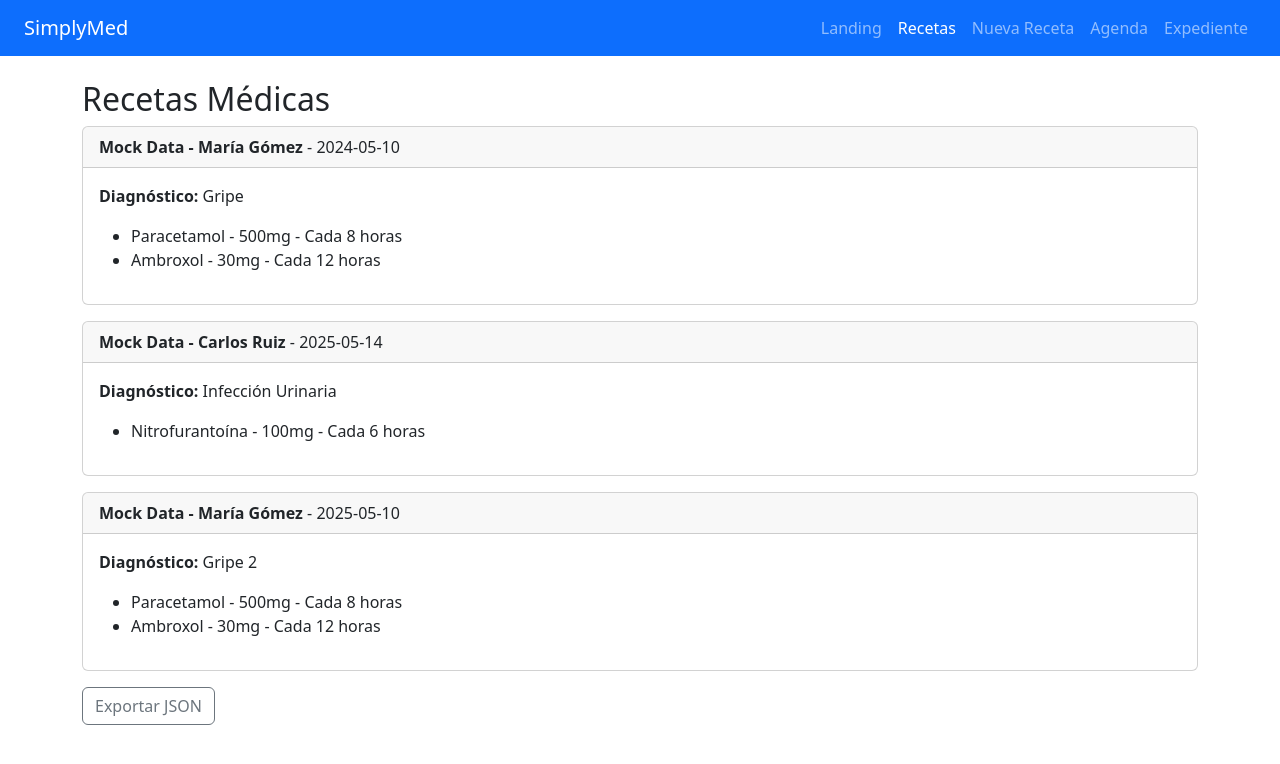
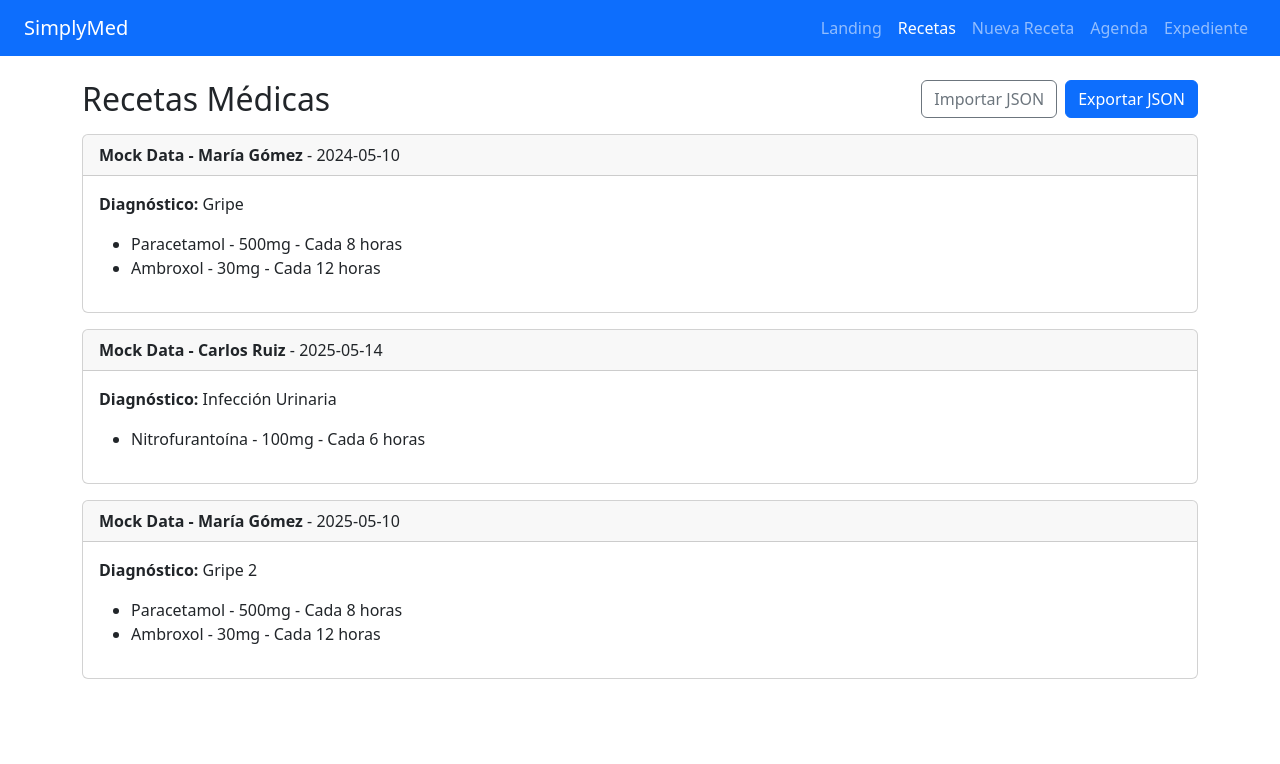
Before and after one commit to FonseAntoIM/SimplyMed, a React (Vite) app in the folder frontend/: page /recetas in a window 1280 px wide. Shown: the top 764 px of the page. Built offline with nearby package versions, Linux system fonts and the light colour scheme.

Commit message:
Update workaround: descarga web y subida java

```diff
--- a/frontend/src/context/RecetaContext.jsx
+++ b/frontend/src/context/RecetaContext.jsx
@@ -7,6 +7,15 @@ const recetaReducer = (state, action) => {
   switch (action.type) {
     case 'AGREGAR_RECETA':
       return [...state, action.payload];
+
+    case 'MERGE_RECETAS':
+      // Fusiona sin duplicar (usa id como clave)
+      const map = new Map(state.map(r => [r.id, r]));
+      for (const r of action.payload) {
+        map.set(r.id, r); // reemplaza si existe, agrega si no
+      }
+      return Array.from(map.values());
+
     default:
       return state;
   }
@@ -19,8 +28,12 @@ export const RecetaProvider = ({ children }) => {
     dispatch({ type: 'AGREGAR_RECETA', payload: nuevaReceta });
   };
 
+  const mergeRecetas = (nuevasRecetas) => {
+    dispatch({ type: 'MERGE_RECETAS', payload: nuevasRecetas });
+  };
+
   return (
-    <RecetaContext.Provider value={{ recetas, agregarReceta }}>
+    <RecetaContext.Provider value={{ recetas, agregarReceta, mergeRecetas }}>
       {children}
     </RecetaContext.Provider>
   );
--- a/frontend/src/hooks/useRecetas.js
+++ b/frontend/src/hooks/useRecetas.js
@@ -1,26 +1,8 @@
 import { useContext } from 'react';
 import { RecetaContext } from '../context/RecetaContext';
 
-function useRecetas() {
-  const { recetas, agregarReceta } = useContext(RecetaContext);
-
-  // Ejemplo: obtener todas las fechas de recetas
-  const fechasRecetas = recetas.map((r) => r.fecha);
-
-  // Ejemplo: recetas del paciente más activo
-  const pacienteConMasRecetas = (() => {
-    const count = {};
-    recetas.forEach(r => count[r.paciente] = (count[r.paciente] || 0) + 1);
-    const max = Object.entries(count).sort((a, b) => b[1] - a[1])[0];
-    return max ? max[0] : null;
-  })();
-
-  return {
-    recetas,
-    agregarReceta,
-    fechasRecetas,
-    pacienteConMasRecetas
-  };
+export default function useRecetas() {
+  const { recetas, agregarReceta, mergeRecetas } = useContext(RecetaContext);
+  const total = recetas.length;
+  return { recetas, total, agregarReceta, mergeRecetas };
 }
-
-export default useRecetas;
--- a/frontend/src/pages/app/Recetas.jsx
+++ b/frontend/src/pages/app/Recetas.jsx
@@ -1,21 +1,61 @@
-import { useContext, useState } from "react";
-//import { RecetaContext } from "../context/RecetaContext";
+// src/pages/app/Recetas.jsx
+import { useState } from 'react';
 import useRecetas from '../../hooks/useRecetas';
-import RecetaCard from "../../components/RecetaCard";
-import Modal from "../../components/Modal";
+import RecetaCard from '../../components/RecetaCard';
+import Modal from '../../components/Modal';
+import { exportRecetasJSON, importarRecetasDesdeArchivo } from '../../utils/jsonIO';
 
-import { exportJson } from "../../services/recetasService";
-import { downloadBlob } from "../../utils/download";
+function Recetas() {
+  const { recetas, mergeRecetas } = useRecetas();
+  const [recetaSeleccionada, setRecetaSeleccionada] = useState(null);
+  const [busy, setBusy] = useState(false);
+  const fileInputId = 'import-json-input';
 
-function Recetas() {;
-  //const { recetas } = useContext(RecetaContext);
-  const { recetas } = useRecetas();
+  const onExport = () => {
+    exportRecetasJSON(recetas, 'recetas');
+  };
 
-  const [recetaSeleccionada, setRecetaSeleccionada] = useState(null);
+  const onPickFile = () => {
+    document.getElementById(fileInputId)?.click();
+  };
+
+  const onFileChange = async (e) => {
+    const file = e.target.files?.[0];
+    if (!file) return;
+    try {
+      setBusy(true);
+      const nuevas = await importarRecetasDesdeArchivo(file);
+      mergeRecetas(nuevas);
+      alert(`✅ Importadas/mergeadas: ${nuevas.length}`);
+    } catch (err) {
+      alert(`❌ Error importando JSON: ${err.message}`);
+    } finally {
+      setBusy(false);
+      e.target.value = ''; // resetea input para volver a seleccionar el mismo archivo si hace falta
+    }
+  };
 
   return (
     <div className="container mt-4">
-      <h2>Recetas Médicas</h2>
+      <div className="d-flex justify-content-between align-items-center mb-3">
+        <h2 className="m-0">Recetas Médicas</h2>
+        <div className="d-flex gap-2">
+          <button className="btn btn-outline-secondary" onClick={onPickFile} disabled={busy}>
+            {busy ? 'Importando…' : 'Importar JSON'}
+          </button>
+          <input
+            id={fileInputId}
+            type="file"
+            accept="application/json"
+            onChange={onFileChange}
+            style={{ display: 'none' }}
+          />
+          <button className="btn btn-primary" onClick={onExport}>
+            Exportar JSON
+          </button>
+        </div>
+      </div>
+
       {recetas.map((receta) => (
         <div key={receta.id} onClick={() => setRecetaSeleccionada(receta)}>
           <RecetaCard receta={receta} />
@@ -28,22 +68,12 @@ function Recetas() {;
           <p><strong>Fecha:</strong> {recetaSeleccionada.fecha}</p>
           <p><strong>Diagnóstico:</strong> {recetaSeleccionada.diagnostico}</p>
           <ul>
-            {recetaSeleccionada.medicamentos.map((med, i) => (
-              <li key={i}>
-                {med.nombre} - {med.dosis} - {med.frecuencia}
-              </li>
+            {recetaSeleccionada.medicamentos.map((m, i) => (
+              <li key={i}>{m.nombre} — {m.dosis} — {m.frecuencia}</li>
             ))}
           </ul>
         </Modal>
       )}
-
-      <button
-        className="btn btn-outline-secondary"
-        onClick={() => downloadBlob('recetas_${Date.now()}.json', exportJson())}
-      >
-        Exportar JSON
-      </button>
-
     </div>
   );
 }
--- /dev/null
+++ b/frontend/src/utils/jsonIO.js
@@ -0,0 +1,43 @@
+// src/utils/jsonIO.js
+export function exportRecetasJSON(recetas, fileNamePrefix = 'recetas') {
+    const payload = { recetas }; // <-- MISMO formato que la consola Java
+    const blob = new Blob([JSON.stringify(payload, null, 2)], { type: 'application/json' });
+    const ts = new Date();
+    const pad = (n) => String(n).padStart(2, '0');
+    const name = `${fileNamePrefix}_${ts.getFullYear()}${pad(ts.getMonth() + 1)}${pad(ts.getDate())}_${pad(ts.getHours())}${pad(ts.getMinutes())}.json`;
+
+    const a = document.createElement('a');
+    a.href = URL.createObjectURL(blob);
+    a.download = name;
+    document.body.appendChild(a);
+    a.click();
+    URL.revokeObjectURL(a.href);
+    a.remove();
+  }
+
+  export async function importarRecetasDesdeArchivo(file) {
+    if (!file) throw new Error('No se seleccionó archivo');
+    const text = await file.text();
+    let json;
+    try {
+      json = JSON.parse(text);
+    } catch {
+      throw new Error('JSON inválido');
+    }
+    if (!json || !Array.isArray(json.recetas)) {
+      throw new Error('Estructura inválida. Se esperaba { "recetas": [...] }');
+    }
+    // Validación ligera por campos mínimos
+    return json.recetas.map((r) => ({
+      id: r.id ?? Date.now(),
+      paciente: r.paciente ?? 'Sin nombre',
+      fecha: r.fecha ?? new Date().toISOString().slice(0, 10),
+      diagnostico: r.diagnostico ?? '',
+      medicamentos: Array.isArray(r.medicamentos) ? r.medicamentos.map((m) => ({
+        nombre: m.nombre ?? '',
+        dosis: m.dosis ?? '',
+        frecuencia: m.frecuencia ?? '',
+        unidad: m.unidad ?? undefined,
+      })) : [],
+    }));
+  }
```
